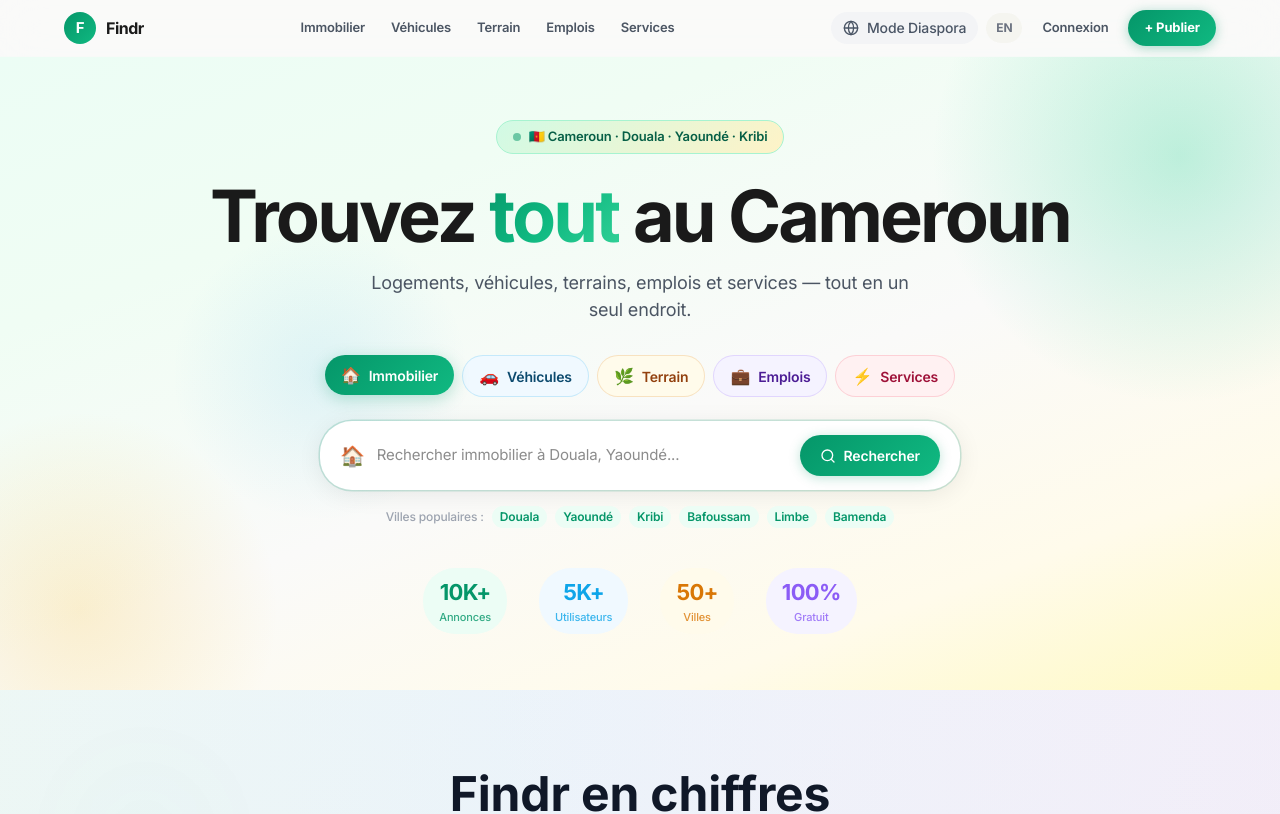
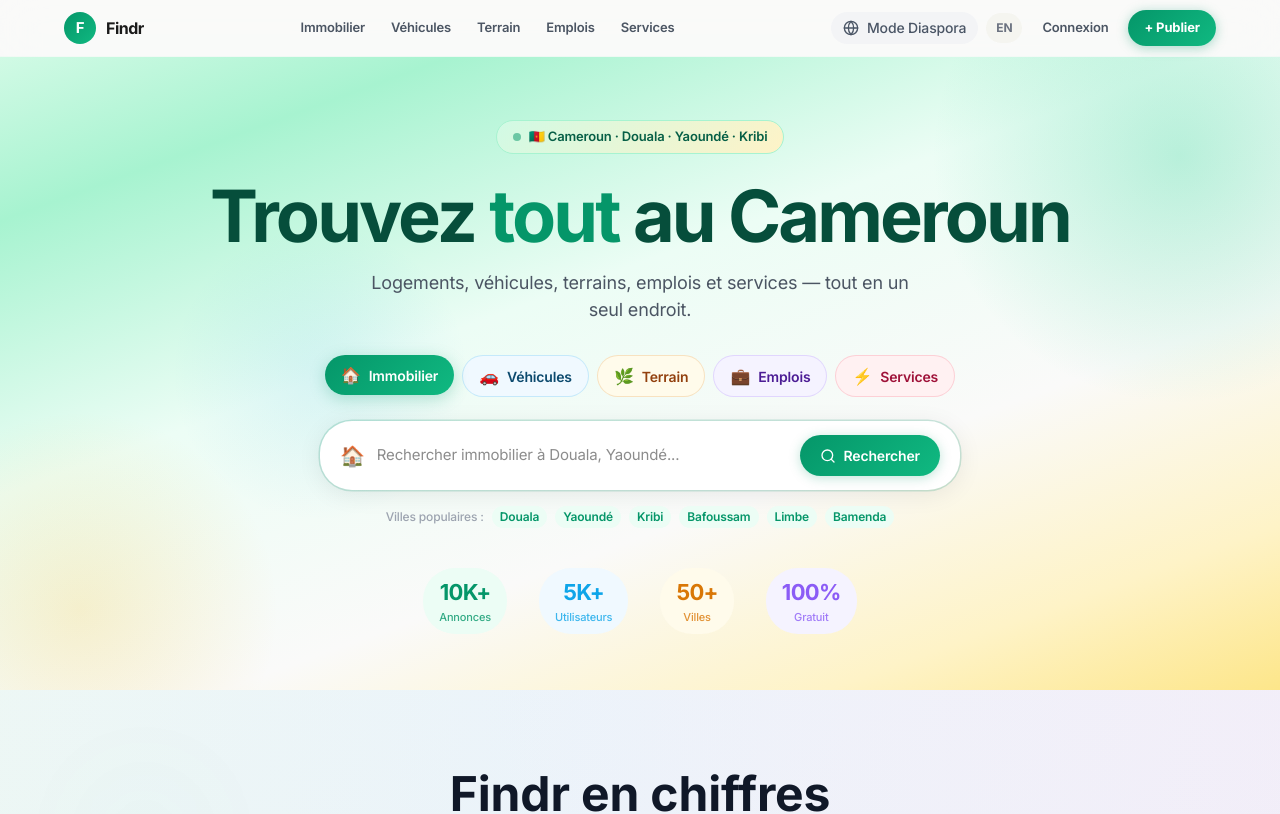
Before and after one commit to Sirbada/Findr, a Next.js app: page / in a window 1280 px wide. Shown: the top 814 px of the page. Built offline with nearby package versions, Linux system fonts and the light colour scheme.

Commit message:
fix: hero text visibility — dark green #064e3b headline, vibrant gradient background

```diff
--- a/src/components/home/HeroEnhanced.tsx
+++ b/src/components/home/HeroEnhanced.tsx
@@ -85,7 +85,7 @@ export function HeroEnhanced() {
     <section
       className="relative overflow-hidden"
       style={{
-        background: 'linear-gradient(160deg, #ecfdf5 0%, #f0fdf4 25%, #fafaf9 55%, #fffbeb 80%, #fef9c3 100%)',
+        background: 'linear-gradient(160deg, #d1fae5 0%, #a7f3d0 15%, #ecfdf5 40%, #fafaf9 65%, #fef3c7 85%, #fde68a 100%)',
         minHeight: '520px',
       }}
     >
@@ -133,20 +133,13 @@ export function HeroEnhanced() {
             fontSize: 'clamp(2.5rem, 6vw, 4.5rem)',
             letterSpacing: '-0.04em',
             lineHeight: 1.05,
-            color: '#1a1a1a',
+            color: '#064e3b',
           }}
         >
           {lang === 'fr' ? (
             <>
               Trouvez{' '}
-              <span
-                style={{
-                  background: 'linear-gradient(135deg, #059669, #10b981, #34d399)',
-                  WebkitBackgroundClip: 'text',
-                  WebkitTextFillColor: 'transparent',
-                  backgroundClip: 'text',
-                }}
-              >
+              <span style={{ color: '#059669' }}>
                 tout
               </span>{' '}
               au Cameroun
@@ -154,14 +147,7 @@ export function HeroEnhanced() {
           ) : (
             <>
               Find{' '}
-              <span
-                style={{
-                  background: 'linear-gradient(135deg, #059669, #10b981, #34d399)',
-                  WebkitBackgroundClip: 'text',
-                  WebkitTextFillColor: 'transparent',
-                  backgroundClip: 'text',
-                }}
-              >
+              <span style={{ color: '#059669' }}>
                 everything
               </span>{' '}
               in Cameroon
```
